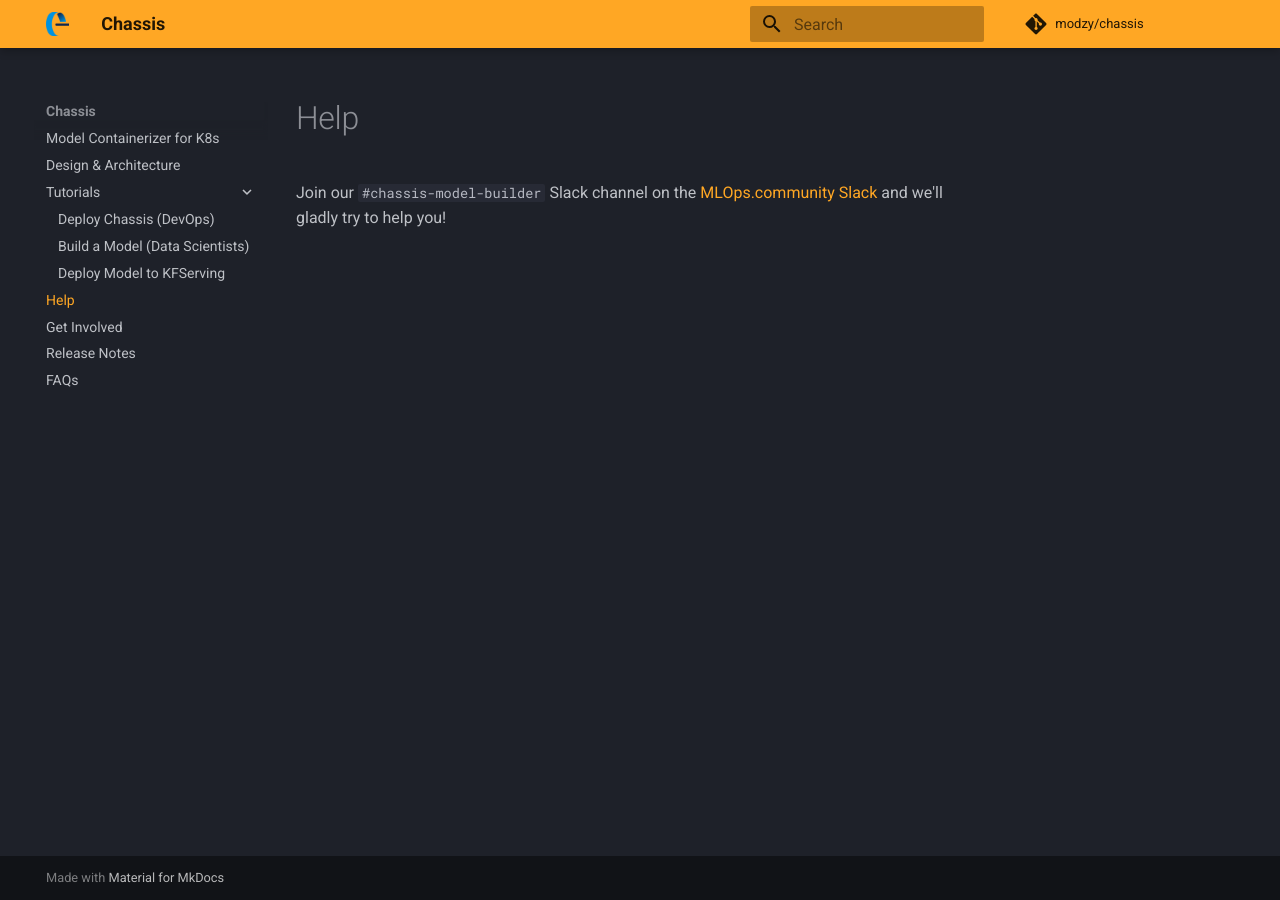
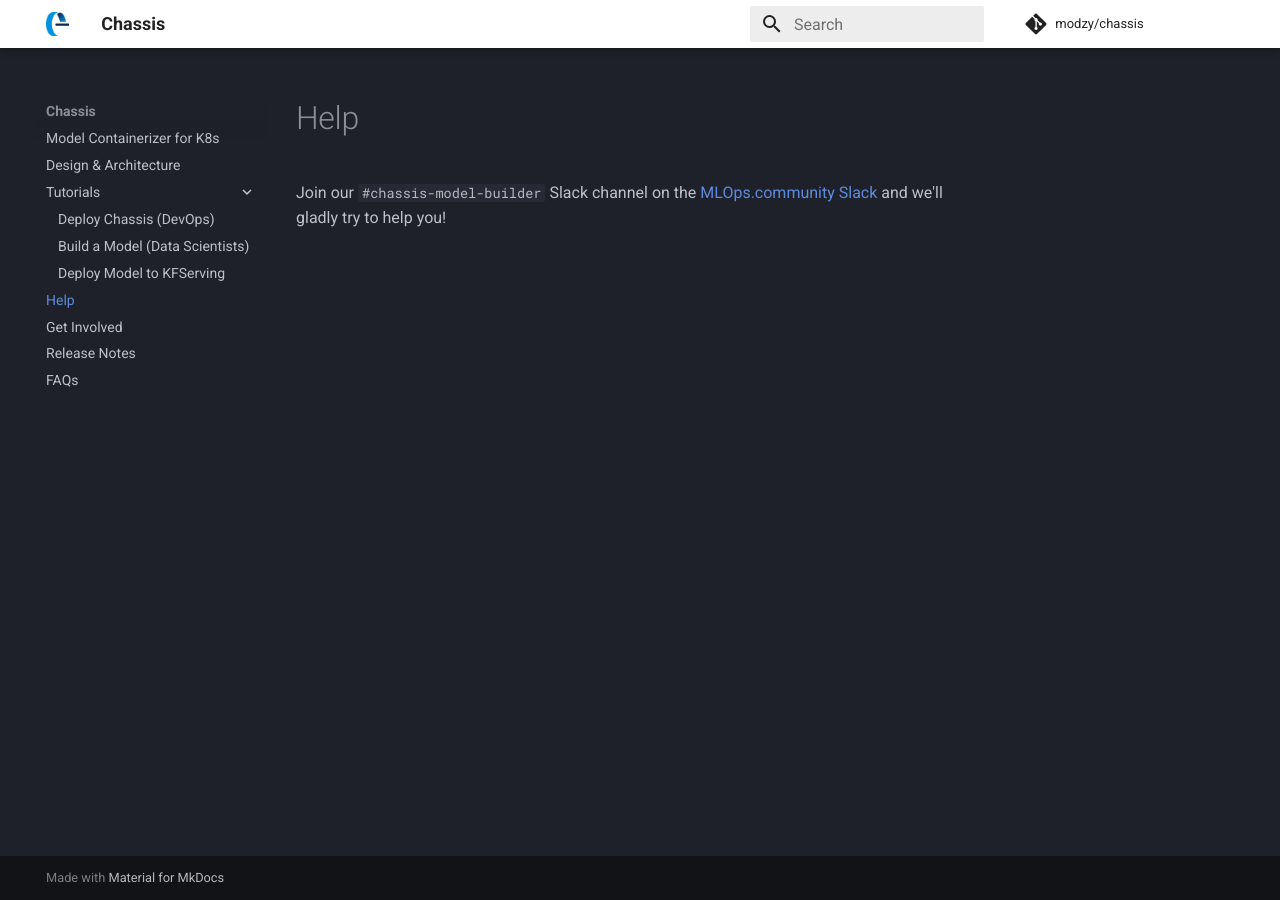
Before and after one commit to chassisml/chassis, an MkDocs documentation site: the page built from docs/docs/help.md, in a window 1280 px wide. Built offline with MkDocs 1.6.1 and Material for MkDocs 9.7.7, drawn with Linux system fonts in a browser that asks for light colours; comment, search, counter and statistics services are not loaded.

Commit message:
Edits mkdocs color palette to white primary and blue accent

```diff
--- a/docs/mkdocs.yml
+++ b/docs/mkdocs.yml
@@ -13,7 +13,7 @@ nav:
 theme:
     name: material
     palette:
-        primary: orange
+        primary: white
         accent: blue
         scheme: slate
     logo: images/chassis-symbol.png
```
